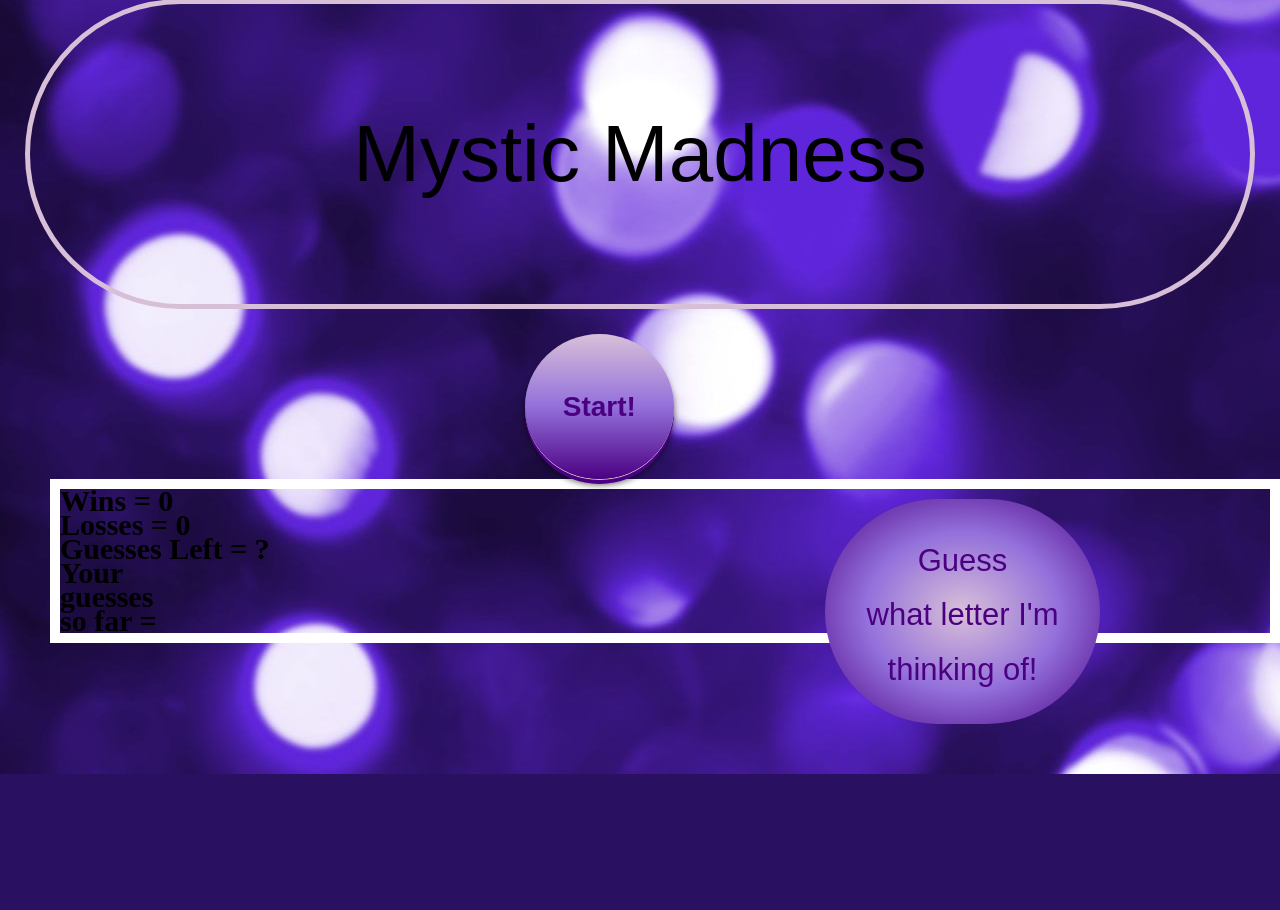
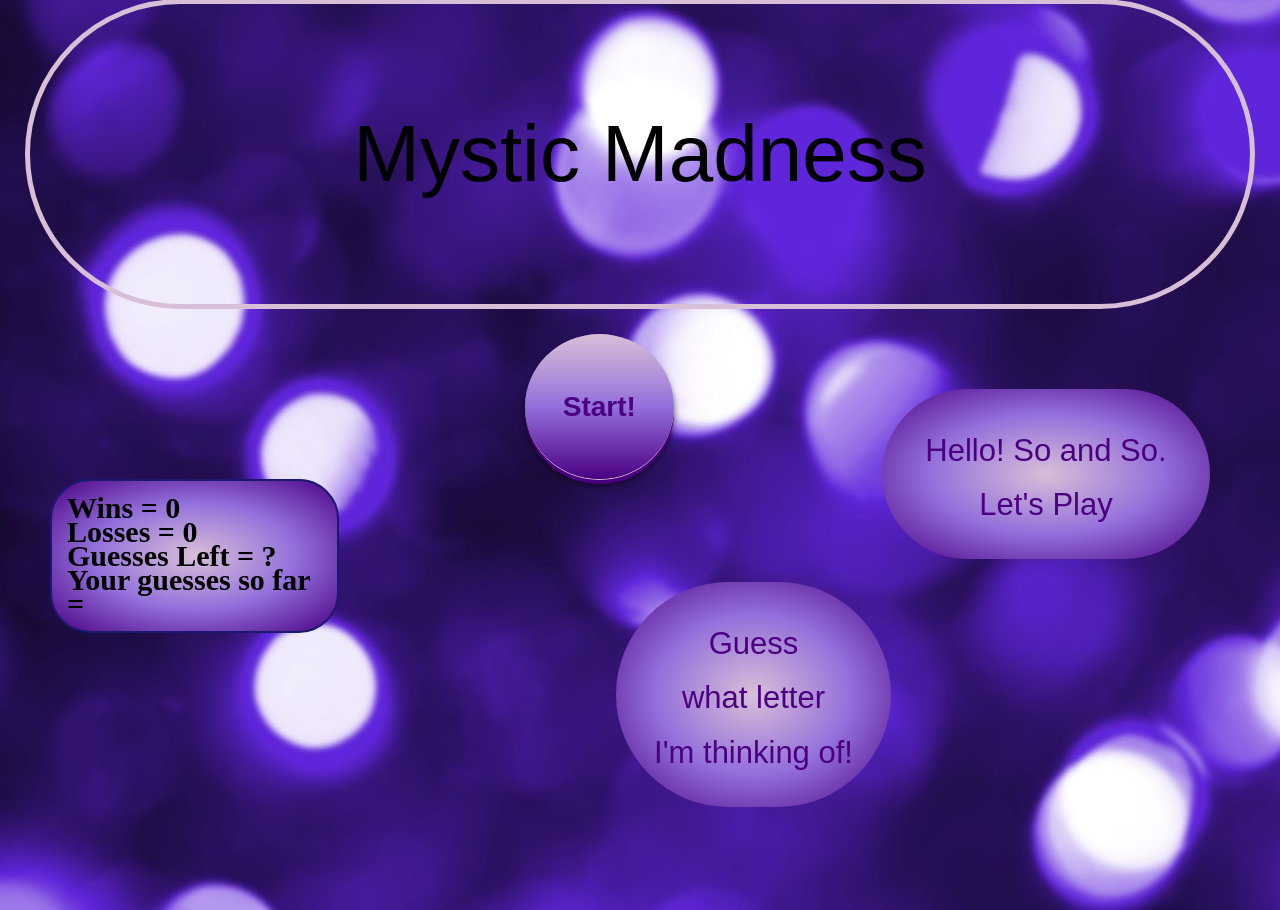
Before and after one commit to ABitOfKylie/PsychicGame, a PHP site: page / in a window 1280 px wide. Shown: the part 26-936 px from the top of the page. Before the commit the page ends 800 px from the top, so only its background shows below. Run offline with PHP 8.4, Linux system fonts and the light colour scheme.

Commit message:
funtion start

```diff
--- a/assets/css/style.css
+++ b/assets/css/style.css
@@ -28,7 +28,7 @@ h2 {
 	background-color:#7736c9;
 	padding:35px 10px;
 	max-width:45%;
-	margin:20px 180px;
+	margin:103px -19px;
 	text-align:center;
 	border-radius:120px;
 	float:right;
@@ -60,19 +60,39 @@ button{
 	cursor:pointer;
 }
 
+#greeting{
+	font-size:31px;
+	font-family:fantasy;
+	color:indigo;
+	width:308px;
+	height:100px;
+	line-height: 175%;
+	border: 5px midnightblue;
+	background: radial-gradient(thistle,mediumpurple,indigo);
+	padding:35px 10px;
+	max-width:45%;
+	margin:55px 70px 10px 10px;
+	text-align:center;
+	border-radius:120px;
+	float:right;
+
+}
+
 .results{
 	font-size:30px;
 	font-weight:bold;
-	font-color:white;
+	font-color:indigo;
+	width:255px;
+	height:auto;
+	padding:15px;
 	margin-left:50px;
-	border:10px solid white;
+	border:2px solid midnightblue;
+	background: radial-gradient(thistle,mediumpurple,indigo);
+	border-radius:40px;
+
 }
 
-/*#greeting{
-	font-size:30px;
-
-}
-#wins {
+/*#wins {
 	font-size:30px;
 	font-weight:bold;
 	font-color:white;
--- a/index.html
+++ b/index.html
@@ -19,17 +19,17 @@
 		<section id="maincontent">
 				<div>
 				<button onclick = "inviteFunction()">Start!</button>
-				<p id="greeting"></p>
+				<p id="greeting">Hello! So and So. Let's Play</p>
 				</div>
 
-				<h2 id="grad">Guess <br> what letter <be> I'm thinking of!</h2>
+				<h2 id="grad">Guess <br> what letter <br> I'm thinking of!</h2>
 		</section>
 
 		<section class="results">
 				<p id="wins">Wins = 0</p>
 				<p id="loss"> Losses = 0</p>
 				<p id="grem">Guesses Left = ?</p>
-				<p id="gcount">Your<br> guesses<br> so far =</p>
+				<p id="gcount">Your guesses so far =</p>
 		</section>
 
 
@@ -39,90 +39,6 @@
 
 
 
-
-var alphabet =['a','b','c','d','e','f','g','h','i','j','k','m','n','o','p']
-var compChoice = alphabet [Math.floor(Math.random()*alphabet.length].toLowerCase();
-var userGuess =[]
-//don't forget keyevent - .toLowerCase*/
-
-
-
-var wins
-var word
-var numberOf
-var userGuess = String.fromCharCode(event.keycode).toLowerCase();
-var gardenWords =["pansy","roses","gnome"]
-var spaces = [_ ,_ ,_ ,_ ,_ ,_ ]
-var foundletters =[]
-var wordChoice=Pullword function ????
-
-//HangmanGame functions start here
-
-Pullword=function(){
-	wordChoice=gardenWords[(Math.floor(Math.random()*gardenWords.length))];
-}
-
-Underline=function{
-	Pullword();
-	for(i=0;i<wordChoice.length;i++);{
-		gardenWords[i] = wordChoice.charAt(i);
-		spaces[i] ="_";
-	}
-	spaces=wordChoice.join("");
-	document.getElementbyID(numletters).innerHTML=wordChoice.length + " letters";
-
-}
-
-}
-
-
-
-
-//Start tallies for results
-var wins = 0;
-var losses = 0;
-var ties = 0;
-
-
-//When the user presses the key - it records the keypress and then sets that as usersChoice - note CharCode converts number of key to the letter we see, thereafter changed to lower case to avoid non-matches due to case
-
-document.onkeyup = function(rps){
-	var userGuess = String.fromCharCode(event.keycode).toLowerCase();
-}
-	// not sure why - array brackets and not ()
-	var compGuess = compChoices [Math.floor(Math.random()*compChoices.length];
-
-If ((userGuess === 'r') && (compGuess === 's')){
-	wins++;
-	alert("Wow! You've won" +wins+ " games.");
-}
-else if ((userGuess === 'r') && (compGuess === 'p')){
-	losses++;
-	alert("Oh no! You've lost" +losses+ " games.");
-}
-
-else if ((userGuess === 'p') && (compGuess === 'r')){
-	wins++;
-	alert("Wow! You've won" +wins+ " games.");
-}
-
-else if ((userGuess === 'p') && (compGuess === 's')){
-	losses++;
-	alert("Oh no! You've lost" +losses+ " games.");
-}
-else if ((userGuess === 's') && (compGuess === 'p')){
-	wins++;
-	alert("Wow! You've won" +wins+ " games.");
-}
-else if ((userGuess === 's') && (compGuess === 'r')){
-	losses++;
-	alert("Oh no! You've lost" +losses+ " games.");
-}
-else {
-	ties++;
-	alert("So close, we've tied" +ties+ " times.");
-}
-*/
 </script>
 </body>
 </html>
```
